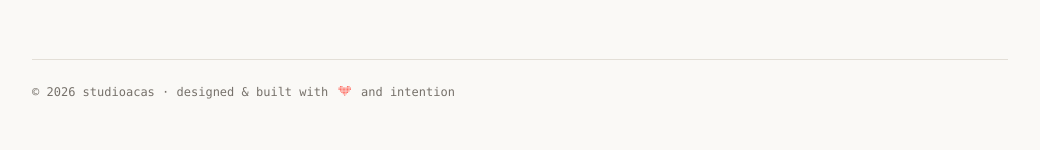
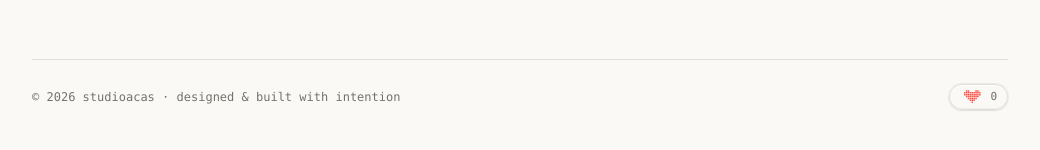
Before and after one commit to acaspx/portfolio-chops, a Next.js app: page / in a window 1280 px wide. Shown: the part 4949-5099 px from the top of the page, without its empty margins (120-1160 px from the left). Built offline with nearby package versions, Linux system fonts and the light colour scheme.

Commit message:
Footer: heart+count pill on the right, unlimited clicks

```diff
--- a/components/Footer.tsx
+++ b/components/Footer.tsx
@@ -97,10 +97,11 @@ export default function Footer() {
         </div>
 
         {/* Bottom bar */}
-        <div className="mt-14 border-t border-line pt-6">
+        <div className="mt-14 flex flex-col items-start gap-4 border-t border-line pt-6 sm:flex-row sm:items-center sm:justify-between">
           <p className="font-mono text-xs text-muted">
-            © {new Date().getFullYear()} studioacas · designed &amp; built with <HeartCounter /> and intention
+            © {new Date().getFullYear()} studioacas · designed &amp; built with intention
           </p>
+          <HeartCounter />
         </div>
       </div>
       <AboutModal open={aboutOpen} onClose={() => setAboutOpen(false)} />
--- a/components/HeartCounter.tsx
+++ b/components/HeartCounter.tsx
@@ -4,24 +4,17 @@ import { useEffect, useState } from "react";
 import PixelHeart from "@/components/PixelHeart";
 
 /**
- * Clickable pixel heart with a global, shared count (see /api/hearts). Every
- * visitor may add one heart per visit; the running total is shared across
- * everyone. One-per-visit is gated in sessionStorage (persists across reloads
- * in the tab, resets on a new visit). If the datastore isn't connected yet, the
- * heart just shows with no number.
+ * A small pill: clickable pixel heart + a global, shared count (see
+ * /api/hearts). Every click adds to the same running total across all visitors,
+ * with an optimistic bump and a pop. The number shows immediately (0 until the
+ * datastore returns the real total once Upstash env vars are set).
  */
-const GIVEN_KEY = "studioacas:hearted";
-
 export default function HeartCounter() {
   const [count, setCount] = useState<number | null>(null);
-  const [given, setGiven] = useState(false);
   const [pop, setPop] = useState(false);
 
   useEffect(() => {
     let alive = true;
-    try {
-      if (sessionStorage.getItem(GIVEN_KEY) === "1") setGiven(true);
-    } catch {}
     fetch("/api/hearts")
       .then((r) => r.json())
       .then((d) => {
@@ -34,16 +27,9 @@ export default function HeartCounter() {
   }, []);
 
   const add = () => {
-    if (given) return;
-    setGiven(true);
-    try {
-      sessionStorage.setItem(GIVEN_KEY, "1");
-    } catch {}
     setPop(true);
     window.setTimeout(() => setPop(false), 320);
-    // Optimistic bump only when the datastore is live (count already loaded),
-    // so before setup the heart just pulses with no misleading number.
-    setCount((c) => (c === null ? null : c + 1));
+    setCount((c) => (c ?? 0) + 1); // optimistic
     fetch("/api/hearts", { method: "POST" })
       .then((r) => r.json())
       .then((d) => {
@@ -52,31 +38,21 @@ export default function HeartCounter() {
       .catch(() => {});
   };
 
+  const shown = (count ?? 0).toLocaleString();
+
   return (
     <button
       type="button"
       onClick={add}
-      disabled={given}
-      aria-label={
-        given
-          ? `Thanks for the heart.${count !== null ? ` ${count.toLocaleString()} so far.` : ""}`
-          : "Give a heart"
-      }
-      title={given ? "Thanks for the heart" : "Give a heart"}
-      className={`group inline-flex items-center gap-1 align-baseline ${
-        given ? "cursor-default" : "transition-transform active:scale-90"
-      }`}
+      aria-label={`Give a heart. ${shown} so far.`}
+      className="group inline-flex items-center gap-1.5 rounded-full border border-line bg-paper/70 px-2.5 py-1 emboss emboss-hover transition-transform active:scale-95"
     >
       <PixelHeart
         className={`transition-transform duration-300 ease-out ${
-          pop ? "scale-[1.35]" : given ? "" : "opacity-80 group-hover:scale-110 group-hover:opacity-100"
+          pop ? "scale-[1.35]" : "group-hover:scale-110"
         }`}
       />
-      {count !== null && (
-        <span className="font-mono text-[11px] tabular-nums text-muted">
-          {count.toLocaleString()}
-        </span>
-      )}
+      <span className="font-mono text-[11px] tabular-nums text-muted">{shown}</span>
     </button>
   );
 }
```
Also changed, not shown: 1 other file (tests, documents, lock files or other folders).
